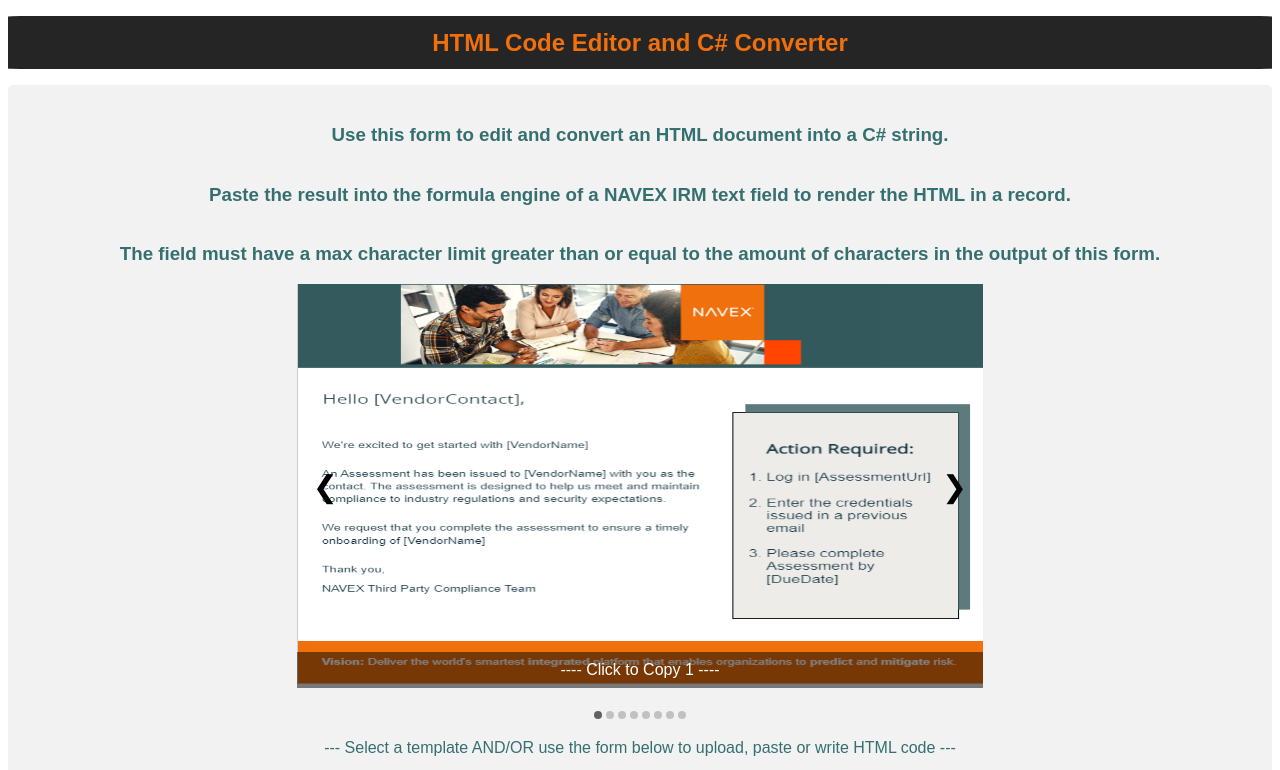
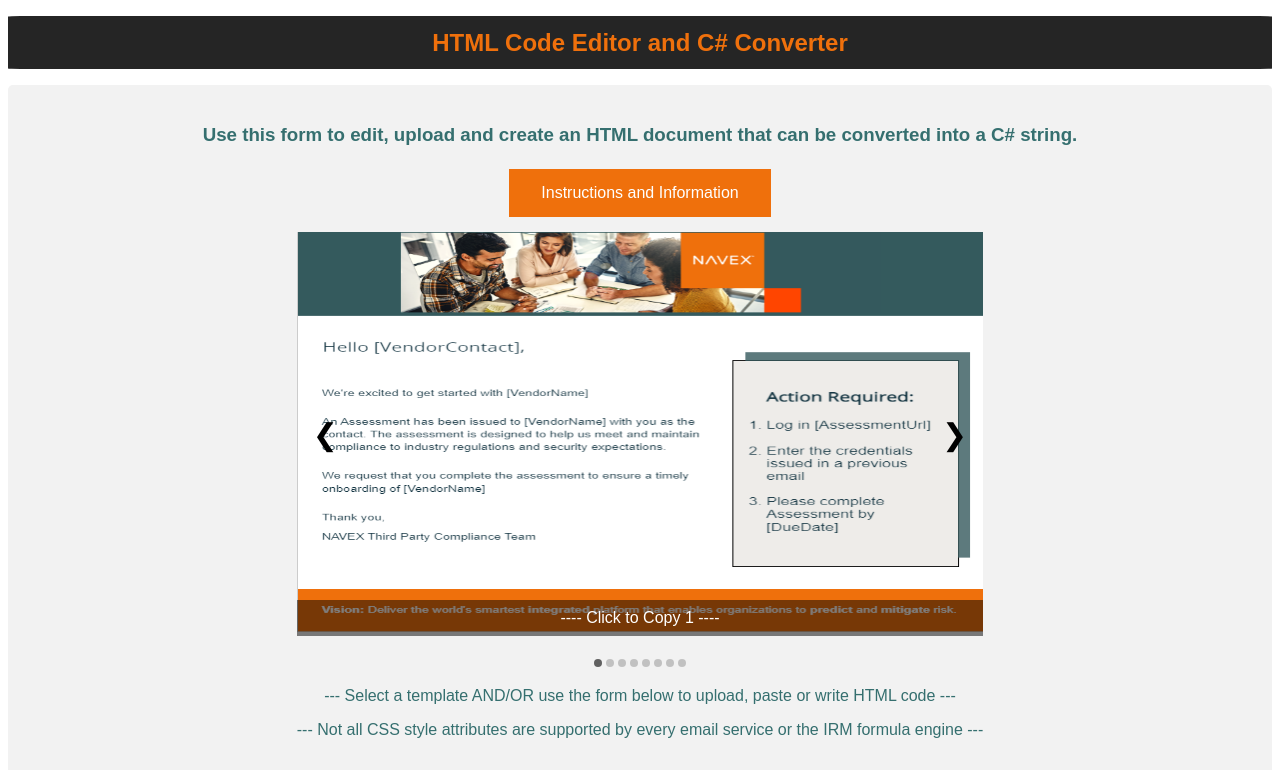
Before and after one commit to ryelow94/Formula-Editor-HTML-Converter, a plain HTML site: page index.html in a window 1280 px wide. Shown: the top 770 px of the page. Drawn offline with Linux system fonts and the light colour scheme; a script that the page names is missing.

Commit message:
instructions added

```diff
--- a/index.html
+++ b/index.html
@@ -14,9 +14,8 @@
 </div>
 
     <div id="form-div" class="container">
-        <h3 style="color:#356F6F; text-align: center; padding:0%; font-weight: 900; ">Use this form to edit and convert an HTML document into a C# string.</h3>
-        <h3 style="color:#356F6F; text-align: center; padding:0%; font-weight: 900;">Paste the result into the formula engine of a NAVEX IRM text field to render the HTML in a record.</h3>
-        <h3 style="color:#356F6F; text-align: center; padding:0%; font-weight: 900;">The field must have a max character limit greater than or equal to the amount of characters in the output of this form.</h3>
+        <h3 style="color:#356F6F; text-align: center; padding:0%; font-weight: 900; ">Use this form to edit, upload and create an HTML document that can be converted into a C# string.</h3>
+        <a href="https://github.com/ryelow94/Formula-Editor-HTML-Converter/blob/main/README.md" class="button">Instructions and Information</a>
         <div id="window">
             <div id="slide-container">
                 <div class="slides">
--- a/style.css
+++ b/style.css
@@ -18,6 +18,32 @@
   margin-top: 6px; /* Add a top margin */
   margin-bottom: 16px; /* Bottom margin */
 
+}
+.button {
+  background-color: #EF700C;
+  border: none;
+  color: white;
+  padding: 15px 32px;
+  text-align: center;
+  text-decoration: none;
+  display: inline-block;
+  font-size: 16px;
+  margin: 4px 2px;
+  margin-bottom: 15px;
+  cursor: pointer;
+}
+.button:hover{
+  background-color: #f88e3c;
+  border: none;
+  color: white;
+  padding: 15px 32px;
+  text-align: center;
+  text-decoration: none;
+  display: inline-block;
+  font-size: 16px;
+  margin: 4px 2px;
+  margin-bottom: 15px;
+  cursor: pointer;
 }
   /* Style the submit button with a specific background color etc */
   input[type=submit] {
```
